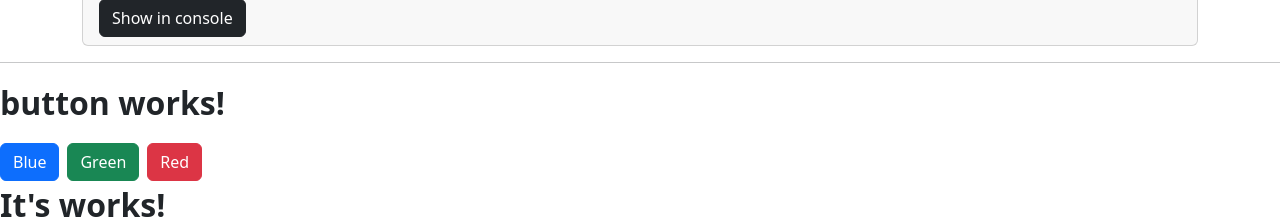
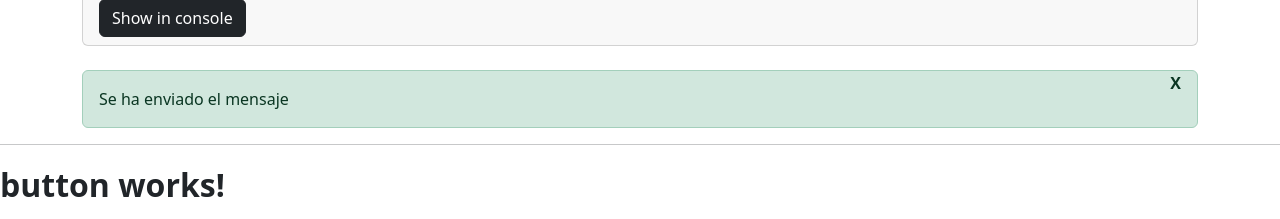
Before and after one commit to MigueAJM/backlog-frontend, an Angular app: page / in a window 1280 px wide. Both pictures are taken after a click on the button "Show in console". Shown: the part 258-477 px from the top of the page. Built offline with nearby package versions, Linux system fonts and the light colour scheme.

Commit message:
directiva *ngIf/else

```diff
--- a/src/app/form/form.component.html
+++ b/src/app/form/form.component.html
@@ -14,4 +14,13 @@
       </button>
     </div>
   </div>
+
+  <div class="alert alert-success mt-4" *ngIf="show_alert; else message">
+    Se ha enviado el mensaje
+    <span (click)="show_alert = false">X</span>
+  </div>
+
+  <ng-template #message>
+    <div class="alert alert-danger mt-4">test message</div>
+  </ng-template>
 </div>
--- a/src/app/form/form.component.sass
+++ b/src/app/form/form.component.sass
@@ -0,0 +1,5 @@
+span
+  position: absolute
+  top: 0
+  right: 1rem
+  font-weight: bold
--- a/src/app/form/form.component.ts
+++ b/src/app/form/form.component.ts
@@ -6,7 +6,9 @@ import { Component } from '@angular/core';
   styleUrls: ['./form.component.sass'],
 })
 export class FormComponent {
+  show_alert: boolean = false;
   showInConsole(username: string) {
+    this.show_alert = true;
     console.log({ username });
   }
 }
```
